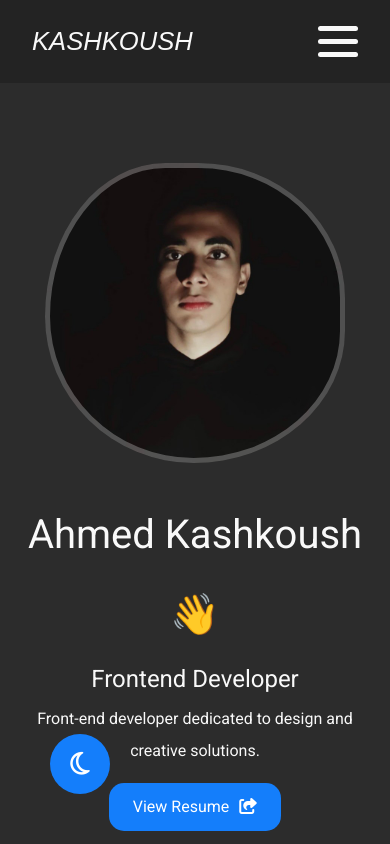
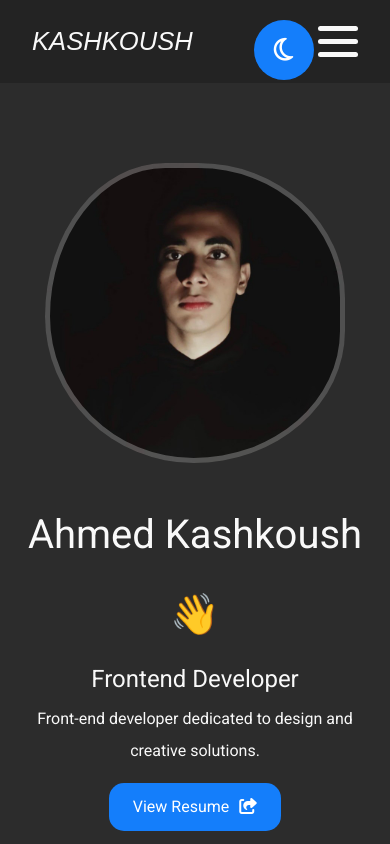
Before and after one commit to ahmad-kashkoush/portfollio, a React (Vite) app: page / in a window 390 px wide. Shown: the top 844 px of the page. Built offline with nearby package versions, Linux system fonts and the light colour scheme; a web font is replaced by a local one.

Commit message:
feat: update themeSwitcher position

```diff
--- a/src/styles/components/_buttons.scss
+++ b/src/styles/components/_buttons.scss
@@ -28,7 +28,19 @@
   height: 60px;
   z-index: 999;
   transition: all 0.3s ease;
-  &:hover{
+  &:hover {
     background-color: var(--color-accent-secondary);
   }
 }
+@media (max-width: 768px) {
+  .theme-switcher {
+    bottom: 0 !important;
+    left: 70% !important;
+    top: 20px;
+  }
+}
+@media (max-width: 444px) {
+  .theme-switcher {
+    left: 65% !important;
+  }
+}
```
